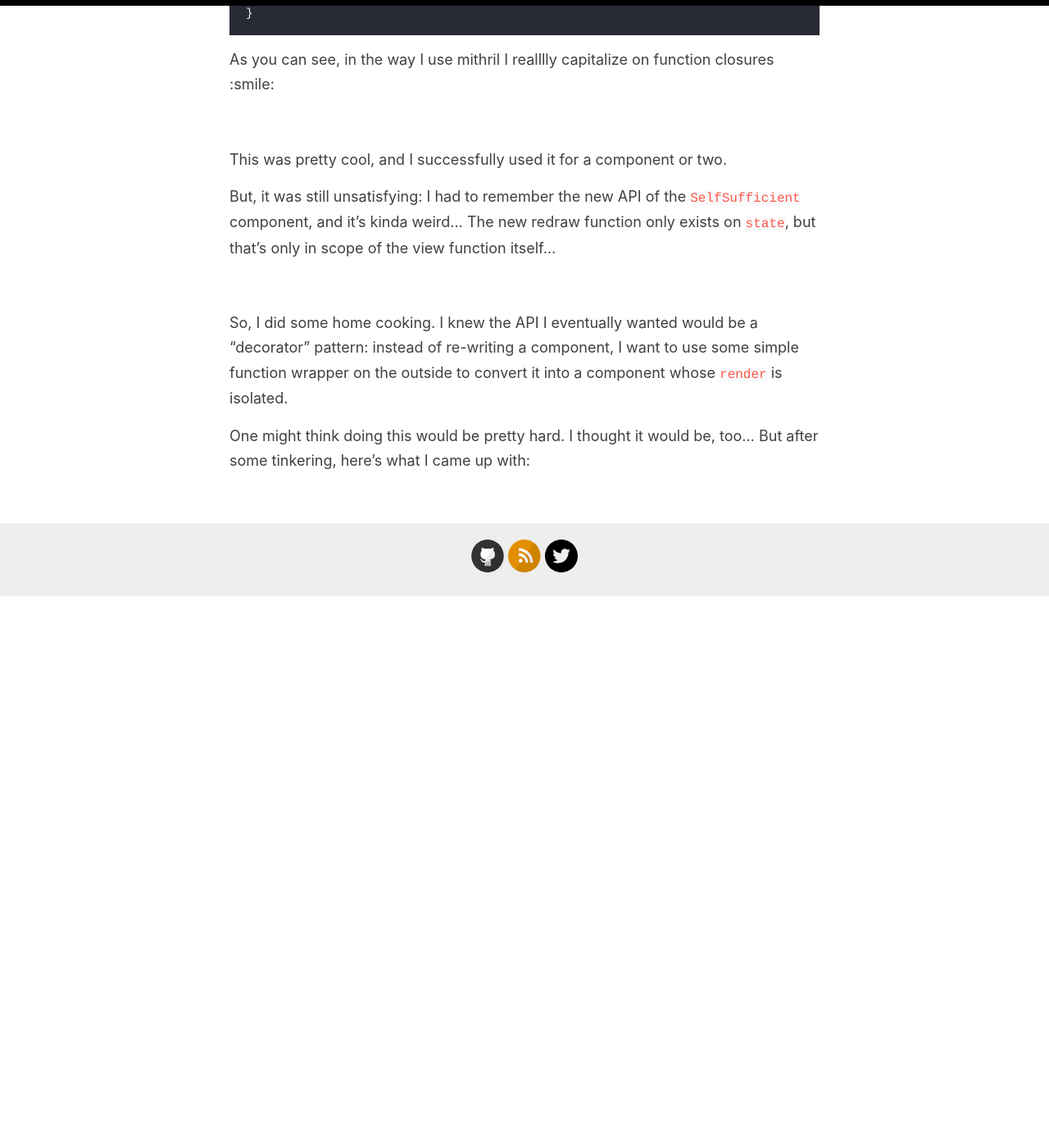
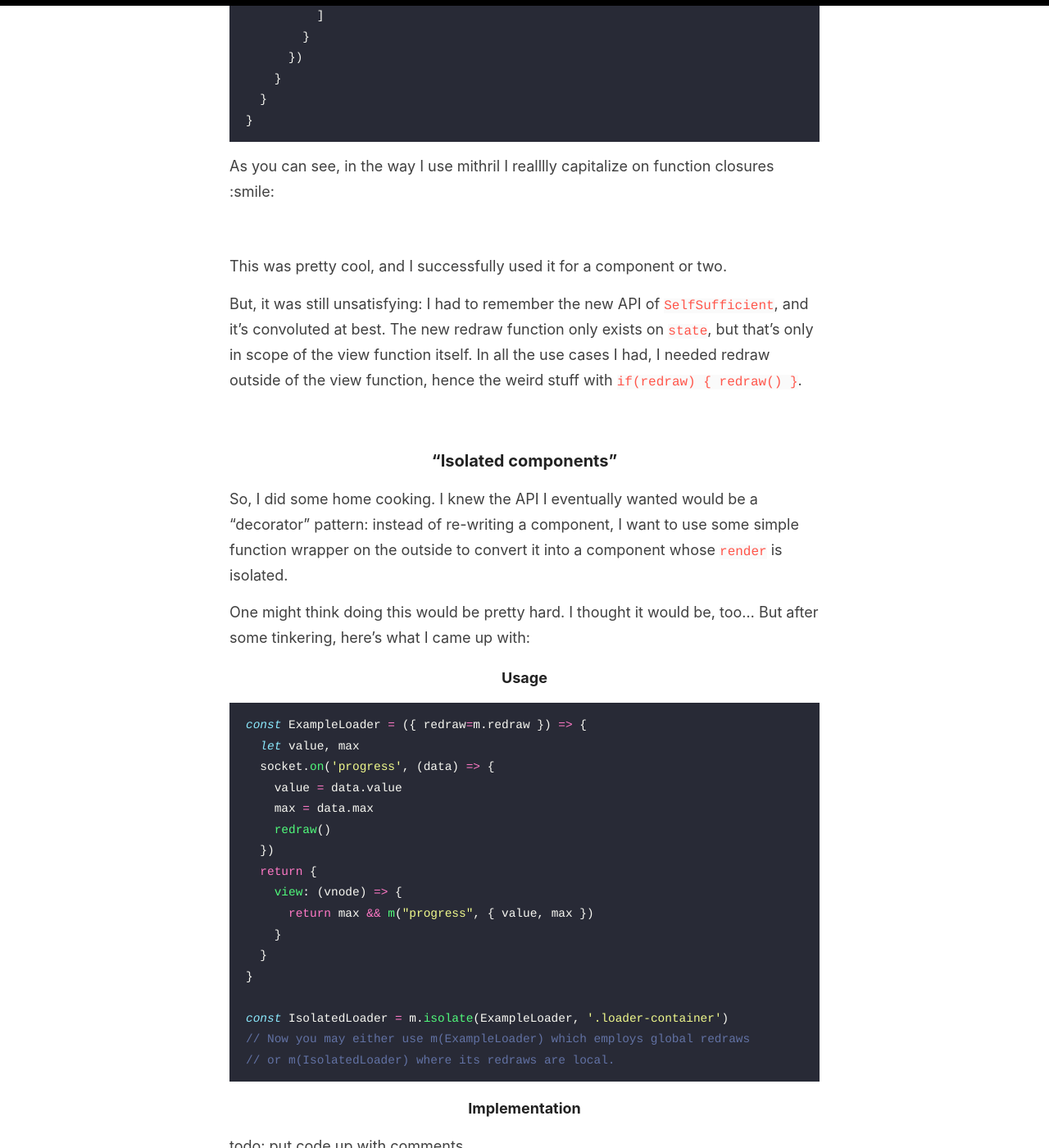
Before and after one commit to jiangts/dev-blog, a Jekyll site: the page built from _posts/2020-11-27-isolating-mithril-components.md, in a window 1280 px wide and 1400 px high, scrolled down 1510 px. Shown: the whole window at 82% size. Built offline with Jekyll 4.4.1, drawn with Linux system fonts in a browser that asks for light colours; before the commit the page ends 2237 px from its top, so only the background shows below that; some of the changed text lies outside the part shown.

Commit message:
Update Fri Nov 27 11:11:04 PST 2020

````diff
--- a/_posts/2020-11-27-isolating-mithril-components.md
+++ b/_posts/2020-11-27-isolating-mithril-components.md
@@ -17,27 +17,32 @@ Anyways, as I was making EVC, I found myself creating a lot of progress loaders
 
 To make a progress loader "move" in Mithril, you need to call `m.redraw()`... but doing this all the time can cause other problems -- since redraws may prevent local updates to the DOM (e.g. typing into an `<input>` field), or otherwise cause the DOM to redraw when it's undesirable.
 
+### "Self-sufficient" components
+
 To fix this, I googled something like "isolate mithril render" and found this GH issue "[Subtree rendering proposal](https://github.com/MithrilJS/mithril.js/issues/1907)". While following the convo, I found Isiah's [repo](https://github.com/isiahmeadows/mithril-helpers/blob/master/docs/self-sufficient.md) with support for "self-sufficient components", that receive their own redraw function. I took it, and decided to use it like this:
 
 ```javascript
 const ExampleLoader = () => {
-	let redraw
+  let redraw
   let value, max
   socket.on('progress', (data) => {
-		value = data.value
+    value = data.value
     max = data.max
     if(redraw) { redraw() }
   })
   return {
     view: (vnode) => {
-      return m(m.helpers.SelfSufficient, {root: m("div"), view: state => {
-        redraw = state.redraw
-        return [
-          // we are passed in a state.redraw() function (which redraws only the SelfSufficient component)
-          // and a couple others functions, documented here:
-          // https://github.com/isiahmeadows/mithril-helpers/blob/master/docs/self-sufficient.md
-          max && m("progress", { value, max })
-        ]}
+      return m(m.helpers.SelfSufficient, {
+        root: m("div"),
+        view: state => {
+          redraw = state.redraw
+          return [
+            // we are passed in a state.redraw() function (which redraws only the SelfSufficient component)
+            // and a couple others functions, documented here:
+            // https://github.com/isiahmeadows/mithril-helpers/blob/master/docs/self-sufficient.md
+            max && m("progress", { value, max })
+          ]
+        }
       })
     }
   }
@@ -50,10 +55,39 @@ As you can see, in the way I use mithril I realllly capitalize on function closu
 
 This was pretty cool, and I successfully used it for a component or two.
 
-But, it was still unsatisfying: I had to remember the new API of the `SelfSufficient` component, and it's kinda weird... The new redraw function only exists on `state`, but that's only in scope of the view function itself...
+But, it was still unsatisfying: I had to remember the new API of `SelfSufficient`, and it's convoluted at best. The new redraw function only exists on `state`, but that's only in scope of the view function itself. In all the use cases I had, I needed redraw outside of the view function, hence the weird stuff with `if(redraw) { redraw() }`.
 
 <br>
+
+### "Isolated components"
 
 So, I did some home cooking. I knew the API I eventually wanted would be a "decorator" pattern: instead of re-writing a component, I want to use some simple function wrapper on the outside to convert it into a component whose `render` is isolated.
 
 One might think doing this would be pretty hard. I thought it would be, too... But after some tinkering, here's what I came up with:
+
+#### Usage
+```javascript
+const ExampleLoader = ({ redraw=m.redraw }) => {
+  let value, max
+  socket.on('progress', (data) => {
+    value = data.value
+    max = data.max
+    redraw()
+  })
+  return {
+    view: (vnode) => {
+      return max && m("progress", { value, max })
+    }
+  }
+}
+
+const IsolatedLoader = m.isolate(ExampleLoader, '.loader-container')
+// Now you may either use m(ExampleLoader) which employs global redraws
+// or m(IsolatedLoader) where its redraws are local.
+```
+
+#### Implementation
+todo: put code up with comments
+
+#### Note on self-sufficient components
+todo: note bugs and fixes in the public implementation
````
